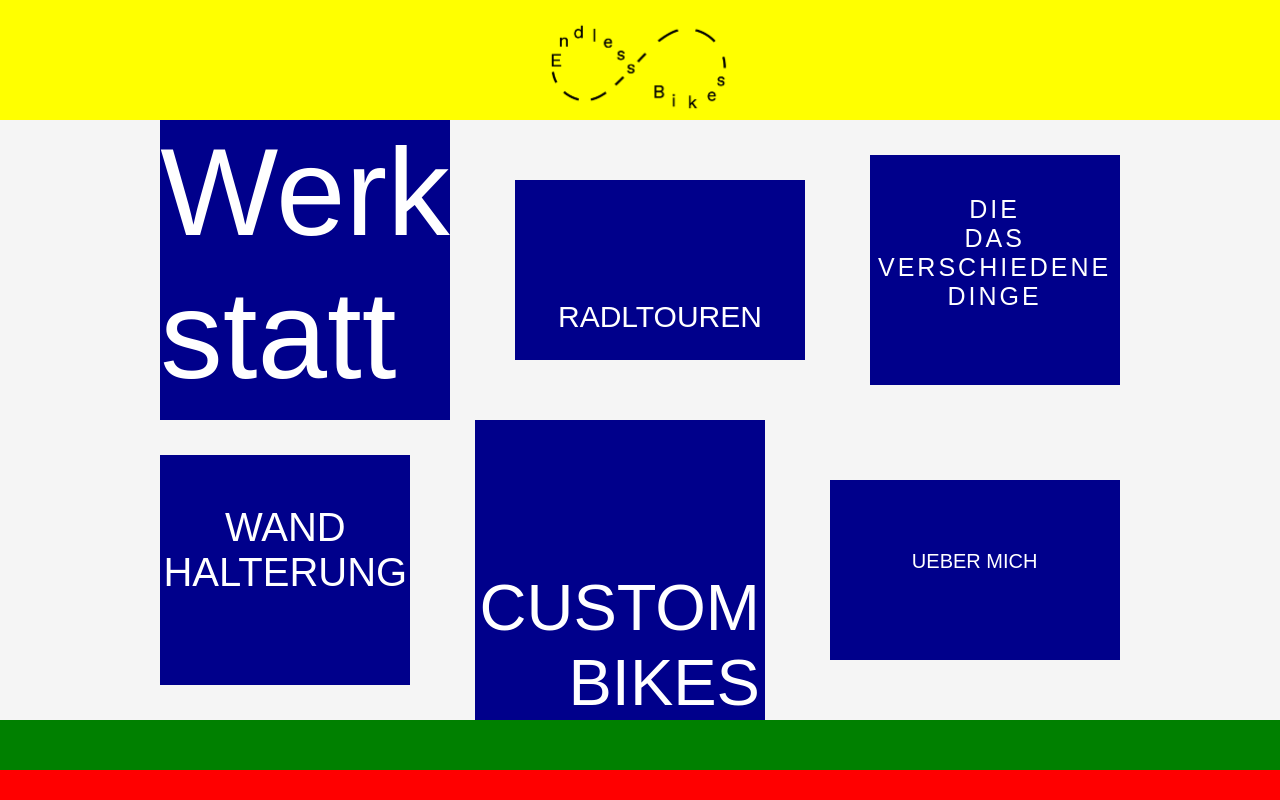
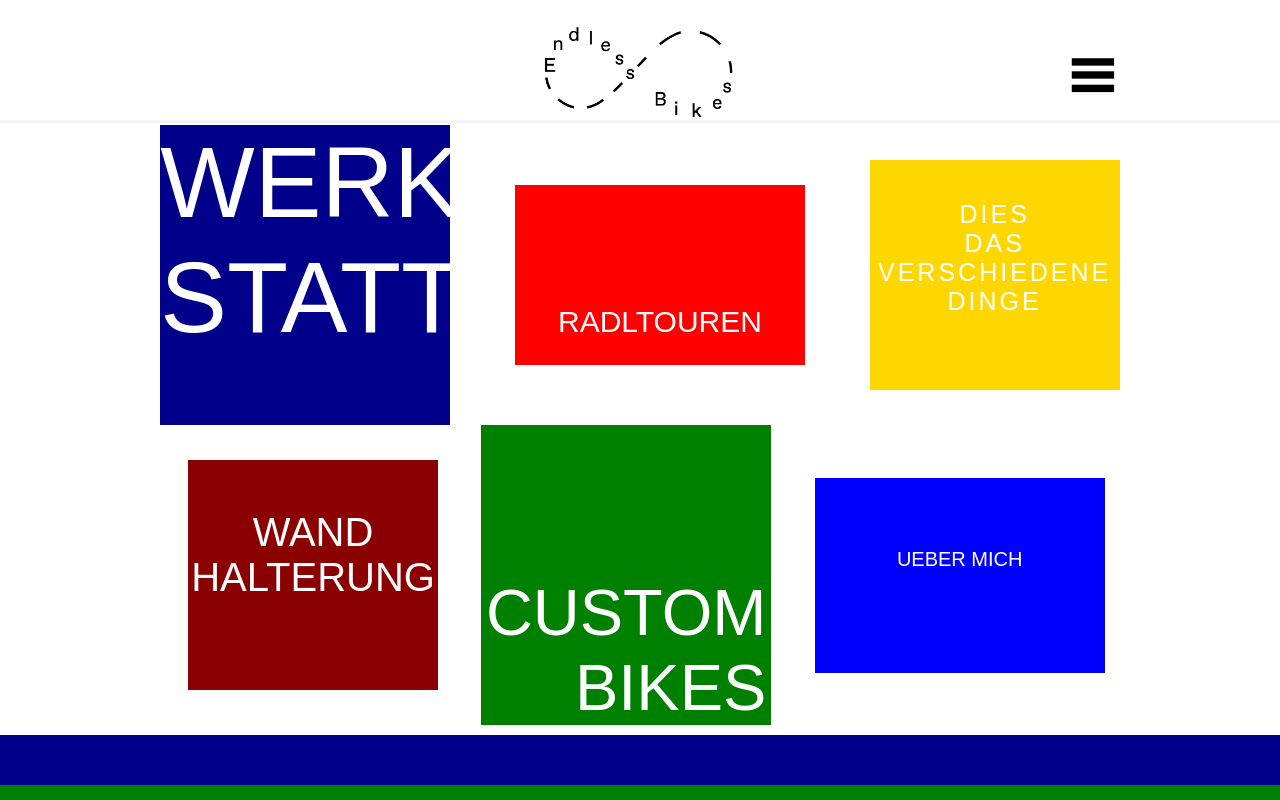
Before and after one commit to pinkflx/endless.bikes, a plain HTML site: page index.html in a window 1280 px wide. Shown: the top 800 px of the page. Drawn offline with Linux system fonts and the light colour scheme.

Commit message:
home finished

```diff
--- a/index.html
+++ b/index.html
@@ -7,37 +7,56 @@
 
     <body>
         <header>
-            <img src="./resources/pics/EB_Logo_.png"/>
+            <!-- <img src="./resources/pics/EB_Logo_.png"/> -->
+            <div class="logo">
+                <a href="#home"><img src="./resources/pics/EB_Logo_.png"/></a>
+            </div>
+            <div class="burger">
+                <img class="burger" src="./resources/pics/threelines.png"/>
+            </div>
+            <div class="hover-content">
+                <ul>
+                    <li><a href="#werkstatt">Werkstatt</a></li>
+                    <li><a href="#bikes">Custom bikes</a></li>
+                    <li><a href="#wandhalterung">Wandhalterungen</a></li>
+                    <li><a href="#misc">Dies und das</a></li>
+                    <li><a href="#touren">Radltouren</a></li>
+                    <li><a href="#elias">Ueber mich</a></li>
+                    <li><a href="#location">Adresse</a></li>
+                </ul>
+            </div>
+
+
         </header>
-        <div class="home">
+        <div class="home" id="home">
 
             <div class="line oben">
 
-                <div class="box gross">
+                <div class="boxwerkstatt">
                     <a href="#werkstatt">Werk<br>statt</a>
                 </div>
 
-                <div class="box klein">
-                    <p>Radltouren</p>
+                <div class="boxtouren">
+                    <a href="#touren">Radltouren</a>
                 </div>
 
-                <div class="box mittel">
-                    <p>Die <br>das <br>verschiedene<br>Dinge</p>
+                <div class="boxmisc">
+                    <a href="#misc">Dies<br>das<br>verschiedene<br>Dinge</a>
                 </div>
             </div>
 
             <div class="line unten">
 
-                <div class="box mittel">
-                    <p>Wand<br>halterung</p>
+                <div class="boxwandhalterung">
+                    <a href="#wandhalterung">Wand<br>halterung</a>
                 </div>
 
-                <div class="box gross">
-                    <p>Custom Bikes</p>
+                <div class="boxbikes">
+                    <a href="#bikes">Custom Bikes</a>
                 </div>
 
-                <div class="box klein">
-                    <p>Ueber mich</p>
+                <div class="boxelias">
+                    <a href="#elias">Ueber mich</a>
                 </div>
             </div>
 
--- a/resources/css/style.css
+++ b/resources/css/style.css
@@ -1,88 +1,161 @@
 html {
-    background-color: yellow;
+    background-color: whitesmoke;
     color: white;
-    font-family: Arial, Helvetica, sans-serif;
+    font-family: sans-serif;
 }
 
 body {
-    background-color: darkblue;
-    margin:0;
+    background-color: white;
+    margin: 0;
 }
 
 header {
-    margin: 0;
-    background-color: yellow;
     width: 100%;
+    position: fixed;
+    z-index: 1;
     height: 120px;
+    background-color:white;
     text-align: center;
+    border-bottom: 3px solid whitesmoke;
+    /*display: inline-flex;
+    justify-content: space-around;
+    align-items: center;*/
 }
 
 header img {
-    height: 120px;
+    height: 130px;
     margin: 5px auto;
 }
 
+.burger {
+    position: absolute;
+    right: 11%;
+    top: 20px;
+    height: 60px;
+}
+
+ul {
+    position: absolute;
+    right: -160px;
+    top: -120px;
+    color: black;
+    list-style-type: none;
+    background-color:lightgrey;
+    height:fit-content;
+    width: 350px;
+    text-align: left;
+    text-transform: uppercase;
+    font-size: 30px;
+    font-weight: 100;
+    line-height: 50px;
+    padding: 5px;
+    opacity:0;
+    transition: all 150ms ease-in 100ms;
+}
+
+ul:hover {
+    opacity: 1;
+    top: 0px;
+    right: 11%;
+}
+
 .home {
-    margin: 0;
-    background-color:whitesmoke;
+    padding-top: 125px;
+    padding-bottom: 10px;
+    position: relative;
+    margin: auto;
+    background-color:white;
     width: 100%;
     height:fit-content;
+    overflow: scroll;
 }
 
 .line {
-    margin: 0 10%;
-    width: 80%;
+    /*margin: 0 10%;
+    width: 80%;*/
     display: inline-flex;
     justify-content: space-around;
     align-items: center;
 }
 
 .oben {
+    margin: 0 10%;
+    width: 80%;
     justify-content: space-around;
     align-items: center;
 }
 
 .unten {
+    margin: 0 13%;
+    width: 75%;
     justify-content: space-between;
     align-items: center;
 }
 
-.box {
+.boxwerkstatt {
     margin: auto;
     background-color: darkblue;
+    width: 290px;
+    height: 300px;
 }
 
-.klein {
+.boxtouren {
+    margin: auto;
+    background-color: red;
     width: 290px;
     height: 180px;
     text-align: center;
     padding: 0;
 }
 
-.mittel {
+.boxmisc {
+    margin: auto;
+    background-color: gold;
     width: 250px;
     height: 230px;
 }
 
-.gross {
+.boxwandhalterung {
+    margin: auto;
+    background-color: darkred;
+    width: 250px;
+    height: 230px;
+}
+
+.boxbikes {
+    margin: auto;
+    background-color: green;
     width: 290px;
     height: 300px;
 }
 
-.oben .gross a {
-    font-weight: 100;
-    font-size:125px;
-    margin:0;
+.boxelias {
+    margin: auto;
+    background-color: blue;
+    width: 290px;
+    height: 195px;
+    text-align: center;
+    padding: 0;
 }
 
-.oben .klein p {
+.boxwerkstatt a {
+    display: block;
+    font-weight: 100;
+    font-size:100px;
+    margin:0;
+    text-transform: uppercase;
+}
+
+.boxtouren a {
+    display: block;
     font-weight: 200;
     font-size: 30px;
     margin: 120px 0 0 0;
     text-transform: uppercase;
 }
 
-.oben .mittel p {
+.boxmisc a {
+    display: block;
     font-weight: 100;
     font-size: 25px;
     text-align: center;
@@ -91,7 +164,17 @@ header img {
     margin: 40px auto;
 }
 
-.unten .gross p {
+.boxwandhalterung a {
+    display: block;
+    font-weight:lighter;
+    font-size: 40px;
+    text-align: center;
+    margin: 50px auto;
+    text-transform: uppercase;
+}
+
+.boxbikes a {
+    display: block;
     font-weight: 100;
     font-size: 65px;
     margin: 150px 5px 0 0;
@@ -99,7 +182,8 @@ header img {
     text-transform: uppercase;
 }
 
-.unten .klein p {
+.boxelias a {
+    display: block;
     font-weight:lighter;
     font-size: 20px;
     text-align: center;
@@ -107,13 +191,6 @@ header img {
     text-transform: uppercase;
 }
 
-.unten .mittel p {
-    font-weight:lighter;
-    font-size: 40px;
-    text-align: center;
-    margin: 50px auto;
-    text-transform: uppercase;
-}
 
 a:link {
     color: white;
@@ -128,7 +205,11 @@ a:visited {
 
 a:hover {
     color: blue;
-    background-color: yellow;
+    background-color: white;
+}
+
+header a:hover {
+    background-color: transparent;
 }
 
 a:active {
@@ -137,31 +218,36 @@ a:active {
 }
 
 #werkstatt {
+    background-color: darkblue;
+    height: 50px;
+}
+
+#bikes {
     background-color: green;
     height: 50px;
 }
 
-#bikes {
+#wandhalterung {
+    background-color: darkred;
+    height: 50px;
+}
+
+#touren {
     background-color: red;
     height: 50px;
 }
 
-#wandhalterung {
-    background-color: pink;
-    height: 50px;
-}
-
-#touren {
-    background-color: black;
-    height: 50px;
-}
-
 #misc {
-    background-color: cornflowerblue;
+    background-color: gold;
     height: 50px;
 }
 
 #elias {
-    background-color: forestgreen;
+    background-color: blue;
     height: 50px;
 }
+
+#location {
+    background-color: pink;
+    height: 50px;
+}
```
Also changed, not shown: resources/pics/threelines.png (added).
